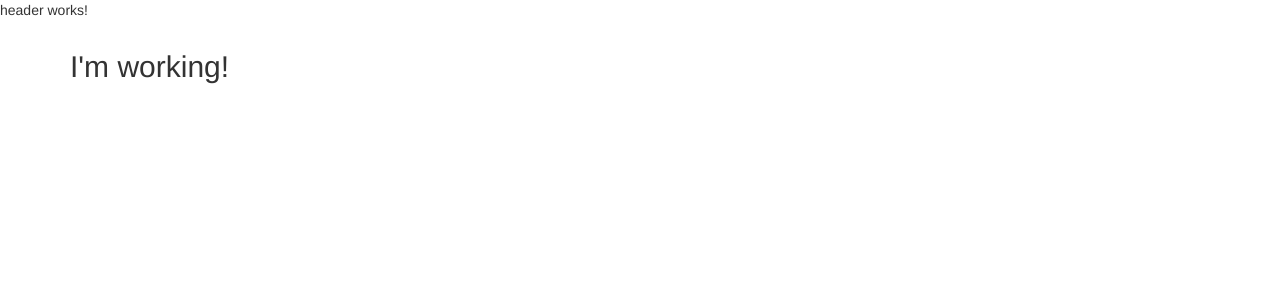
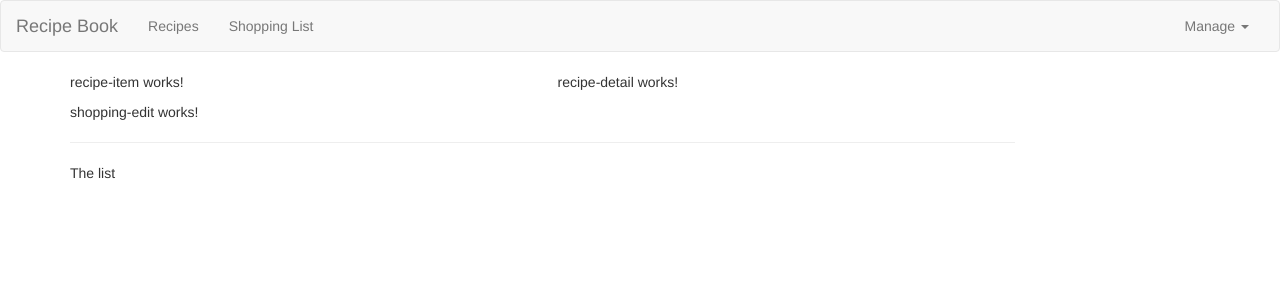
Before and after one commit to AdamToczko/Angular-learning-2, an Angular app: page / in a window 1280 px wide. Shown: the top 300 px of the page. Built offline with nearby package versions, Linux system fonts and the light colour scheme.

Commit message:
header and components basic templates

```diff
--- a/src/app/app.component.html
+++ b/src/app/app.component.html
@@ -2,7 +2,8 @@
 <div class="container">
     <div class="row">
         <div class="col-md-12">
-            <h2>I'm working!</h2>
+            <app-recipes></app-recipes>
+            <app-shopping-list></app-shopping-list>
         </div>
     </div>
 </div>
--- a/src/app/header/header.component.html
+++ b/src/app/header/header.component.html
@@ -1 +1,35 @@
-<p>header works!</p>
+<nav class="navbar navbar-default">
+    <div class="container-fluid">
+        <div class="navbar-header">
+            <button
+                type="button"
+                class="navbar-toggle"
+                (click)="collapsed = !collapsed"
+            >
+                <span class="icon-bar" *ngFor="let iconBar of [1, 2, 3]"></span>
+            </button>
+            <a href="#" class="navbar-brand">Recipe Book</a>
+        </div>
+        <div
+            class="navbar-collapse"
+            [class.collapse]="collapsed"
+            (window:resize)="collapsed = true"
+        >
+            <ul class="nav navbar-nav">
+                <li><a href="#">Recipes</a></li>
+                <li><a href="#">Shopping List</a></li>
+            </ul>
+            <ul class="nav navbar-nav navbar-right">
+                <li class="dropdown">
+                    <a href="#" class="dropdown-toggle" role="button"
+                        >Manage <span class="caret"></span
+                    ></a>
+                    <ul class="dropdown-menu">
+                        <li><a href="#">Save Data</a></li>
+                        <li><a href="#">Fetch Data</a></li>
+                    </ul>
+                </li>
+            </ul>
+        </div>
+    </div>
+</nav>
--- a/src/app/header/header.component.ts
+++ b/src/app/header/header.component.ts
@@ -1,15 +1,13 @@
-import { Component, OnInit } from '@angular/core';
+import { Component, OnInit } from "@angular/core";
 
 @Component({
-  selector: 'app-header',
-  templateUrl: './header.component.html',
-  styleUrls: ['./header.component.css']
+    selector: "app-header",
+    templateUrl: "./header.component.html",
+    styleUrls: ["./header.component.css"],
 })
 export class HeaderComponent implements OnInit {
+    collapsed = true;
+    constructor() {}
 
-  constructor() { }
-
-  ngOnInit(): void {
-  }
-
+    ngOnInit(): void {}
 }
--- a/src/app/recipes/recipe-list/recipe-list.component.html
+++ b/src/app/recipes/recipe-list/recipe-list.component.html
@@ -1 +1 @@
-<p>recipe-list works!</p>
+<app-recipe-item></app-recipe-item>
--- a/src/app/recipes/recipes.component.html
+++ b/src/app/recipes/recipes.component.html
@@ -1 +1,8 @@
-<p>recipes works!</p>
+<div class="row">
+    <div class="col-md-5">
+        <app-recipe-list></app-recipe-list>
+    </div>
+    <div class="col-md-7">
+        <app-recipe-detail></app-recipe-detail>
+    </div>
+</div>
--- a/src/app/shopping-list/shopping-list.component.html
+++ b/src/app/shopping-list/shopping-list.component.html
@@ -1 +1,7 @@
-<p>shopping-list works!</p>
+<div class="row">
+    <div class="col-xs-10">
+        <app-shopping-edit> </app-shopping-edit>
+        <hr />
+        <p>The list</p>
+    </div>
+</div>
```
